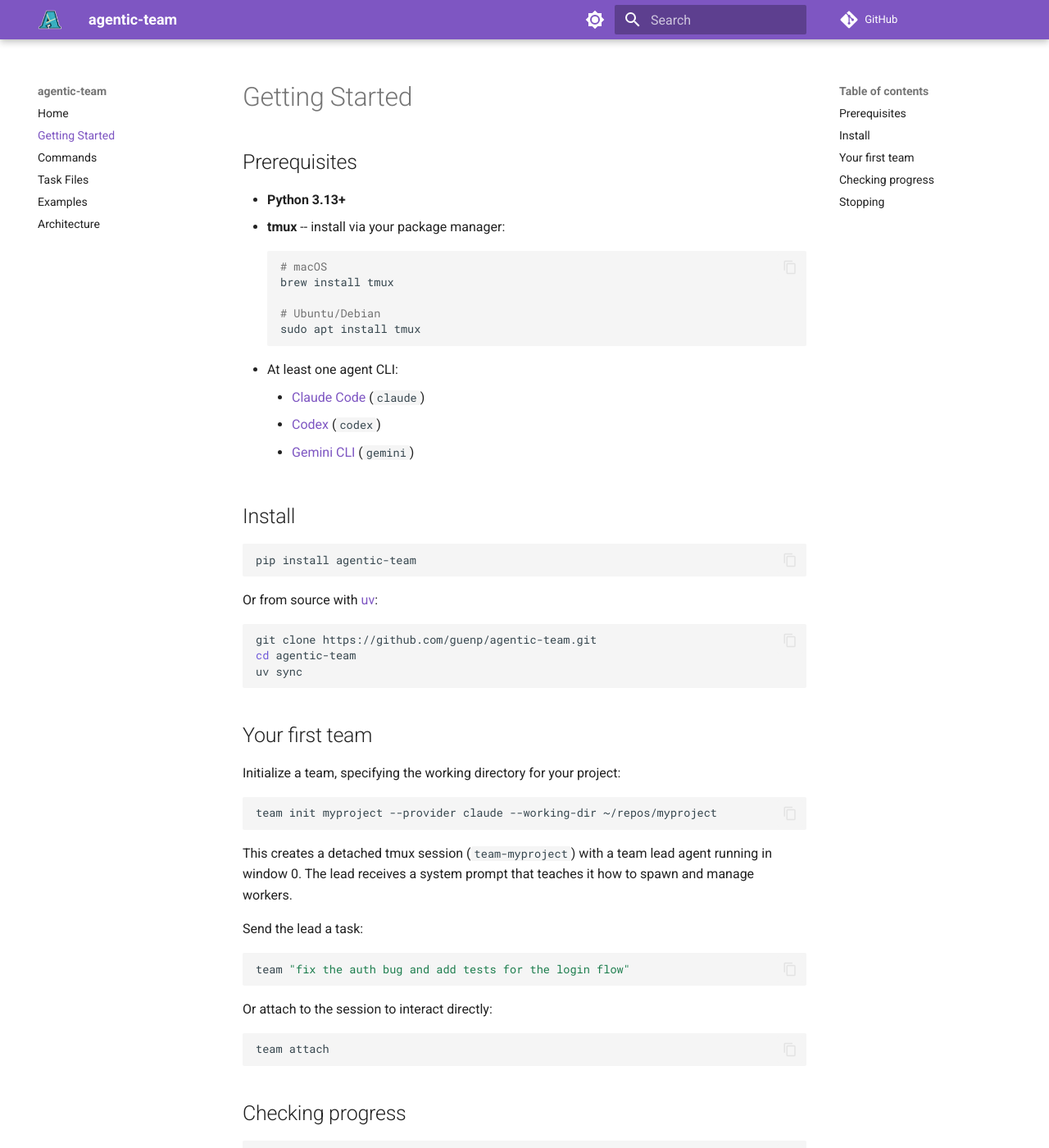
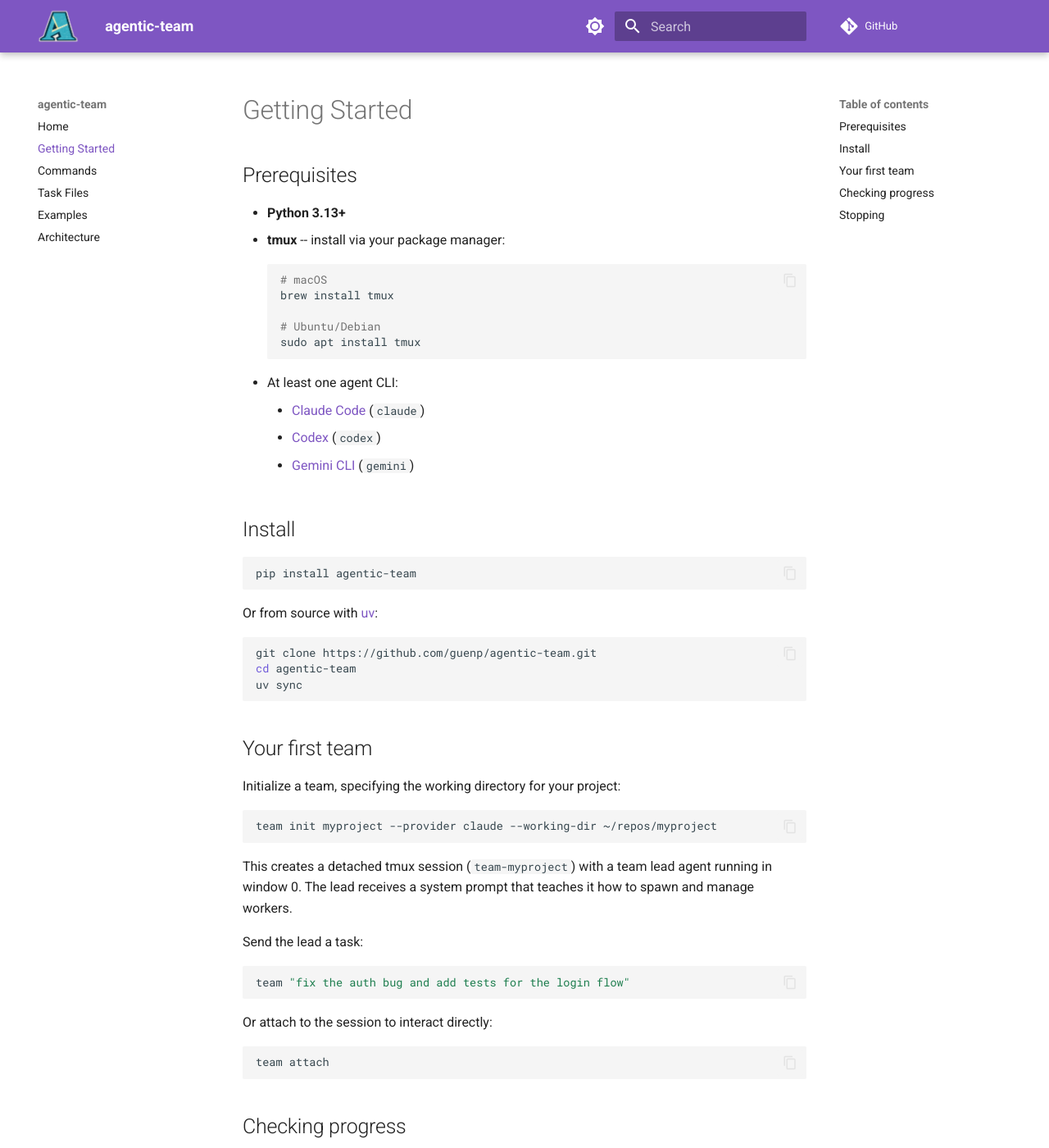
Before and after one commit to guenp/agentic-team, an MkDocs documentation site: the page built from docs/getting-started.md, in a window 1280 px wide and 1400 px high. Shown: the whole window at 82% size. Built offline with MkDocs 1.6.1 and Material for MkDocs 9.7.7, drawn with Linux system fonts in a browser that asks for light colours; comment, search, counter and statistics services are not loaded.

Commit message:
Increase navbar logo size on docs site

```diff
--- /dev/null
+++ b/docs/stylesheets/extra.css
@@ -0,0 +1,4 @@
+.md-header__button.md-logo img {
+  height: 2rem;
+  width: auto;
+}
--- a/mkdocs.yml
+++ b/mkdocs.yml
@@ -34,6 +34,9 @@ nav:
   - Examples: examples.md
   - Architecture: architecture.md
 
+extra_css:
+  - stylesheets/extra.css
+
 markdown_extensions:
   - admonition
   - pymdownx.details
```
